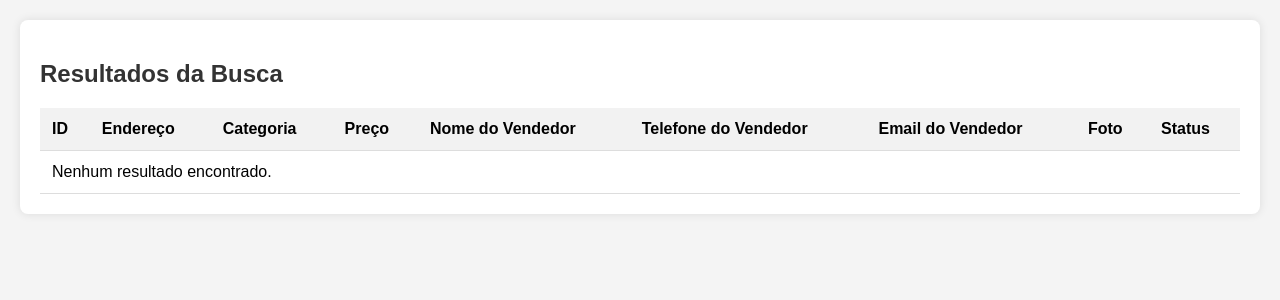
After one commit to lrsmendes/FastSalgado, a PHP site: page /result.php in a window 1280 px wide. The commit adds this page. Shown: the top 300 px of the page. Run offline with PHP 8.4, Linux system fonts and the light colour scheme.

Commit message:
Add files via upload

```diff
--- /dev/null
+++ b/result.php
@@ -0,0 +1,104 @@
+<!DOCTYPE html>
+<html lang="pt-br">
+<head>
+    <meta charset="UTF-8">
+    <meta name="viewport" content="width=device-width, initial-scale=1.0">
+    <title>Resultado da Busca - FastImóveis</title>
+    <style>
+        body {
+            font-family: Arial, sans-serif;
+            background-color: #f4f4f4;
+            margin: 0;
+            padding: 0;
+        }
+        .container {
+            max-width: 1200px;
+            margin: 20px auto;
+            padding: 20px;
+            background-color: #fff;
+            border-radius: 8px;
+            box-shadow: 0 0 10px rgba(0, 0, 0, 0.1);
+        }
+        h2 {
+            font-size: 24px;
+            color: #333;
+            margin-bottom: 20px;
+        }
+        table {
+            width: 100%;
+            border-collapse: collapse;
+        }
+        th, td {
+            padding: 12px;
+            text-align: left;
+            border-bottom: 1px solid #ddd;
+        }
+        th {
+            background-color: #f2f2f2;
+        }
+        .image-cell {
+            max-width: 100px;
+            max-height: 100px;
+        }
+        .status {
+            text-transform: capitalize;
+            color: #007bff;
+        }
+    </style>
+</head>
+<body>
+<div class="container">
+    <h2>Resultados da Busca</h2>
+    <table>
+        <tr>
+            <th>ID</th>
+            <th>Endereço</th>
+            <th>Categoria</th>
+            <th>Preço</th>
+            <th>Nome do Vendedor</th>
+            <th>Telefone do Vendedor</th>
+            <th>Email do Vendedor</th>
+            <th>Foto</th>
+            <th>Status</th>
+        </tr>
+        <?php
+        // Verificar se as variáveis da URL foram definidas
+        if (isset($_GET['city']) && isset($_GET['property_type'])) {
+            $city = $_GET['city'];
+            $propertyType = $_GET['property_type'];
+
+            // Conectar ao banco de dados e selecionar os imóveis correspondentes
+            try {
+                $conn = new PDO("mysql:host=localhost;dbname=fastimoveis;charset=utf8mb4", "root", "");
+                $conn->setAttribute(PDO::ATTR_ERRMODE, PDO::ERRMODE_EXCEPTION);
+
+                $query = "SELECT * FROM imoveis WHERE cidade = :city AND categoria = :propertyType";
+                $stmt = $conn->prepare($query);
+                $stmt->bindParam(':city', $city);
+                $stmt->bindParam(':propertyType', $propertyType);
+                $stmt->execute();
+
+                while ($row = $stmt->fetch(PDO::FETCH_ASSOC)) {
+                    echo "<tr>";
+                    echo "<td>" . $row['id'] . "</td>";
+                    echo "<td>" . $row['endereco'] . "</td>";
+                    echo "<td>" . $row['categoria'] . "</td>";
+                    echo "<td>R$ " . number_format($row['preco'], 2, ',', '.') . "</td>";
+                    echo "<td>" . $row['nome_vendedor'] . "</td>";
+                    echo "<td>" . $row['telefone_vendedor'] . "</td>";
+                    echo "<td>" . $row['email_vendedor'] . "</td>";
+                    echo "<td><img src='" . $row['foto'] . "' alt='Foto do Imóvel' class='image-cell'></td>";
+                    echo "<td class='status'>" . $row['status'] . "</td>";
+                    echo "</tr>";
+                }
+            } catch (PDOException $e) {
+                echo "Erro: " . $e->getMessage();
+            }
+        } else {
+            echo "<tr><td colspan='9'>Nenhum resultado encontrado.</td></tr>";
+        }
+        ?>
+    </table>
+</div>
+</body>
+</html>
```
Also changed, not shown: fastimoveis.sql (+13 -12 lines), index.php (+86 -49 lines).
